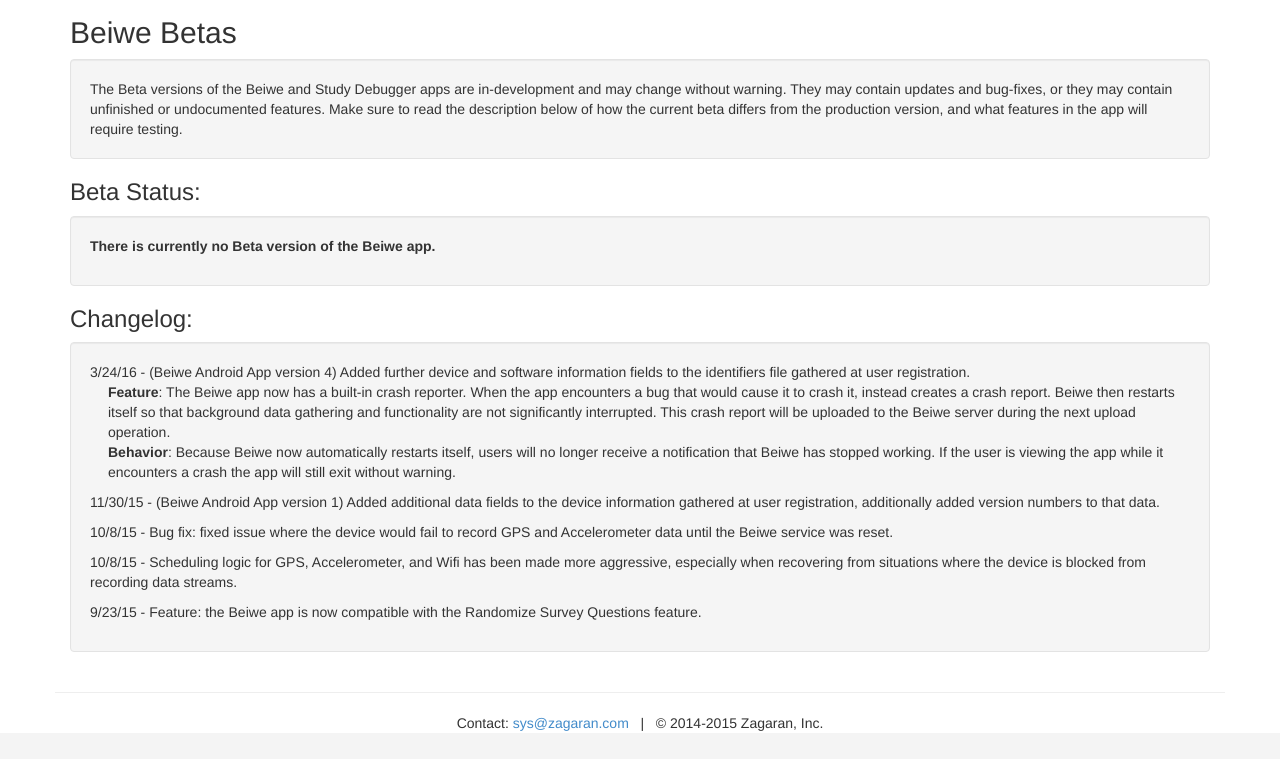
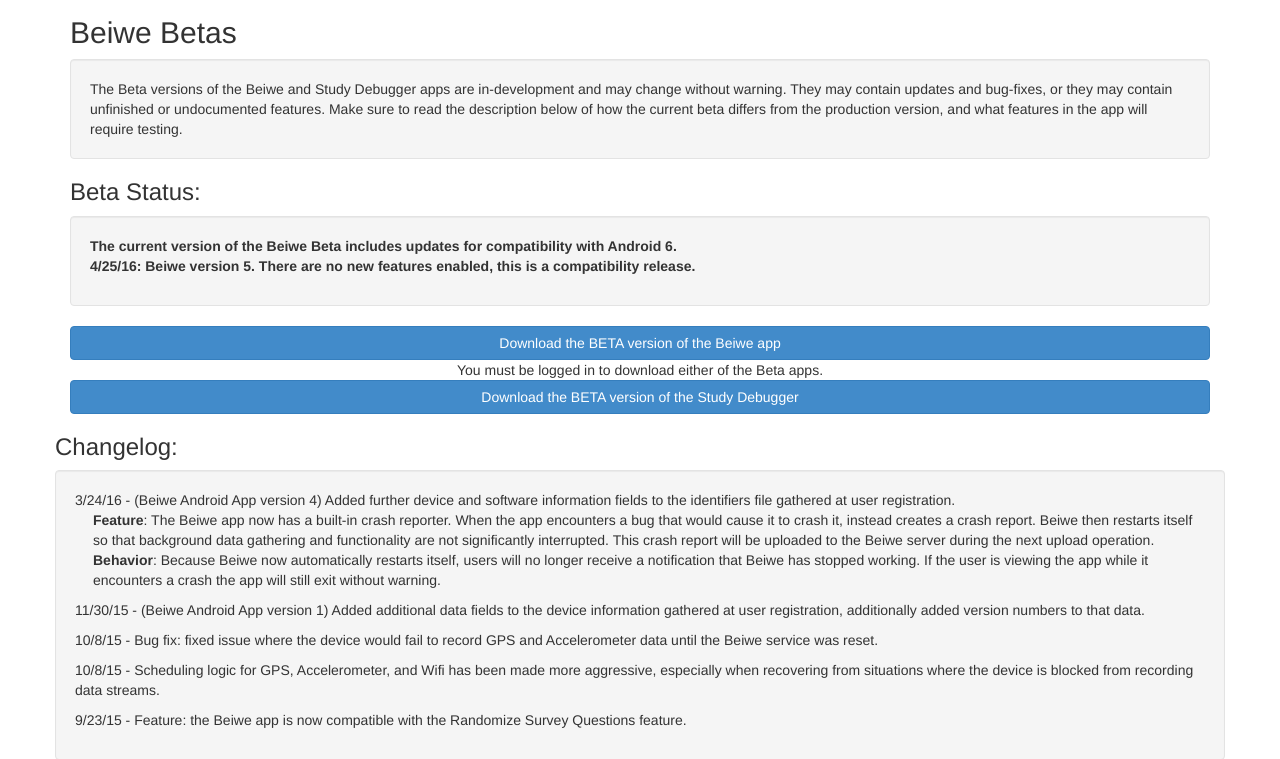
Before and after one commit to xuancong84/beiwe-backend, a Flask app: template frontend/templates/download_landing_page.html in a window 1280 px wide. Shown: the part 584-1343 px from the top of the page. Before the commit the page ends 1315 px from the top, so only its background shows below. Run offline with Flask 2, Linux system fonts and the light colour scheme; the template is opened without the code that fills it, so the values that code supplies are empty; some libraries are stand-ins or nearby versions.

Commit message:
update to download page.

```diff
--- a/frontend/templates/download_landing_page.html
+++ b/frontend/templates/download_landing_page.html
@@ -44,14 +44,15 @@
     <h3> Beta Status: </h3>
       <div class="well">
       {# this text is going to change whenever we upload a new version of the app, keep it simple #}
-       <p><b> There is currently no Beta version of the Beiwe app. </b> </p>
-    {#
-      <b>The following features and bugfixes are ready for testing: </b>
+      {# <p><b> There is currently no Beta version of the Beiwe app. </b> </p>  #}
+        <b> The current version of the Beiwe Beta includes updates for compatibility with Android 6.</b>
+        <p> <b> 4/25/16: Beiwe version 5. There are no new features enabled, this is a compatibility release. </b>
+        {# <b>The following features and bugfixes are ready for testing: </b>
         <p> • Feature: additional device-identifier fields are included at device registration.</p>
         <p> • Bug Fix: a change in Android 5.1 to MMS/SMS caused the Beiwe app to unpredictably crash, this has been fixed. </p>
         <p> • Feature: The Beiwe app now has a built-in crash reporting capability. All crashes are logged and sent to the developers the next time the app uploads files. <br>
             Note: the Beiwe app no longer reports to the user that it has stopped working, instead the app automatically restarts itself. The Beiwe service should always be visible in your device's running services list. </p>
-      <p> • Known Issue: due to an implementation detail on the server you may lose device identifier information if you register/re-register using the beta version of the app, and then re-register using the current production version of app, all with the same user.  The best way to avoid this issue is to create new users that will only run this beta and future versions of the app. </p>
+        <p> • Known Issue: due to an implementation detail on the server you may lose device identifier information if you register/re-register using the beta version of the app, and then re-register using the current production version of app, all with the same user.  The best way to avoid this issue is to create new users that will only run this beta and future versions of the app. </p> #}
       </div>
         <div class="row">
           <div class="col-xs-12">
@@ -66,7 +67,7 @@
           <a href="/download_beta_debug" class="btn btn-primary btn-block">Download the BETA version of the Study Debugger </a>
         </div>
       </div>
-      #}
+
     </div>
 
     <h3> Changelog: </h3>
```
Lines whose indentation alone changed are shown as unchanged.
